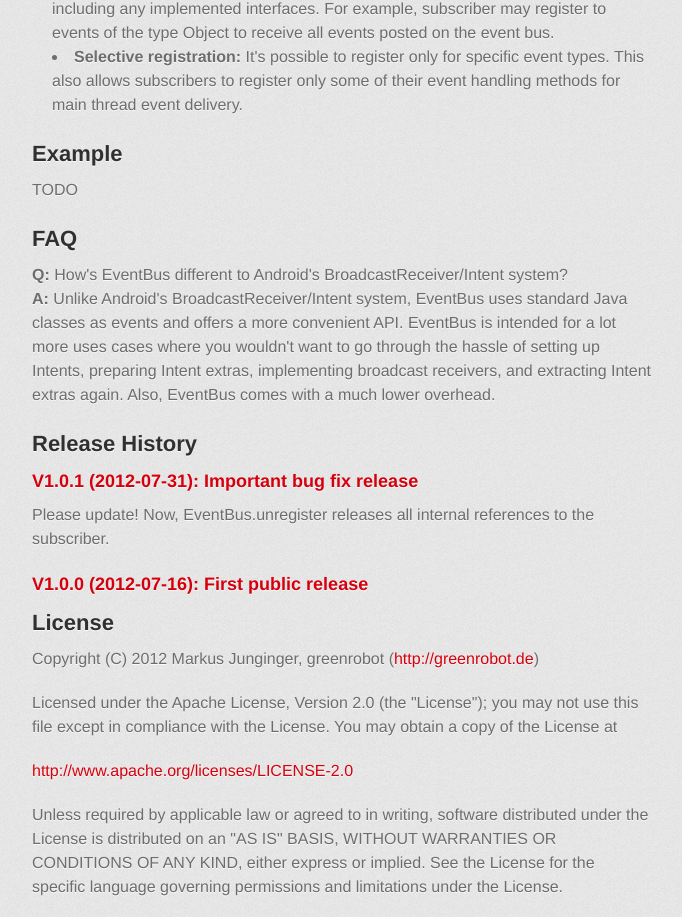
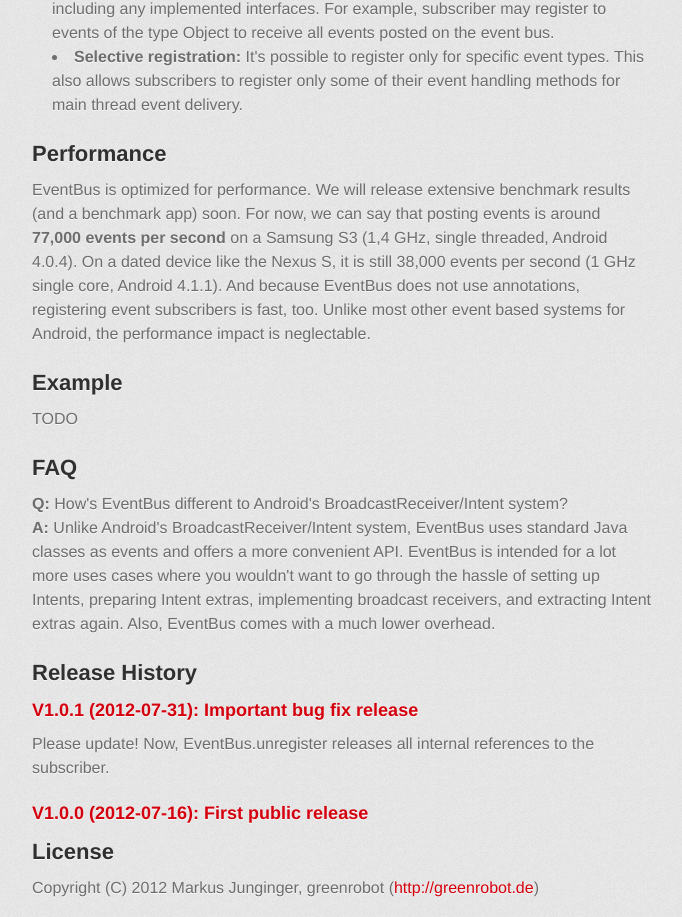
Before and after one commit to greenrobot/EventBus, a plain HTML site: page index.html in a window 1280 px wide. Shown: the part 1594-2511 px from the top of the page, without its empty margins (298-980 px from the left). Drawn offline with Linux system fonts and the light colour scheme; a web font is replaced by a local one.

Commit message:
Create gh-pages branch via GitHub

```diff
--- a/index.html
+++ b/index.html
@@ -74,7 +74,11 @@
 <strong>Subscriber and event inheritance:</strong> Event handler methods may be defined in super classes, and events are posted to handlers of the event's super classes including any implemented interfaces. For example, subscriber may register to events of the type Object to receive all events posted on the event bus.</li>
 <li>
 <strong>Selective registration:</strong> It's possible to register only for specific event types. This also allows subscribers to register only some of their event handling methods for main thread event delivery.</li>
-</ul><h2>Example</h2>
+</ul><h2>Performance</h2>
+
+<p>EventBus is optimized for performance. We will release extensive benchmark results (and a benchmark app) soon. For now, we can say that posting events is around <strong>77,000 events per second</strong> on a Samsung S3 (1,4 GHz, single threaded, Android 4.0.4). On a dated device like the Nexus S, it is still 38,000 events per second (1 GHz single core, Android 4.1.1). And because EventBus does not use annotations, registering event subscribers is fast, too. Unlike most other event based systems for Android, the performance impact is neglectable.</p>
+
+<h2>Example</h2>
 
 <p>TODO</p>
 
```
Also changed, not shown: params.json (+1 -1 lines).
